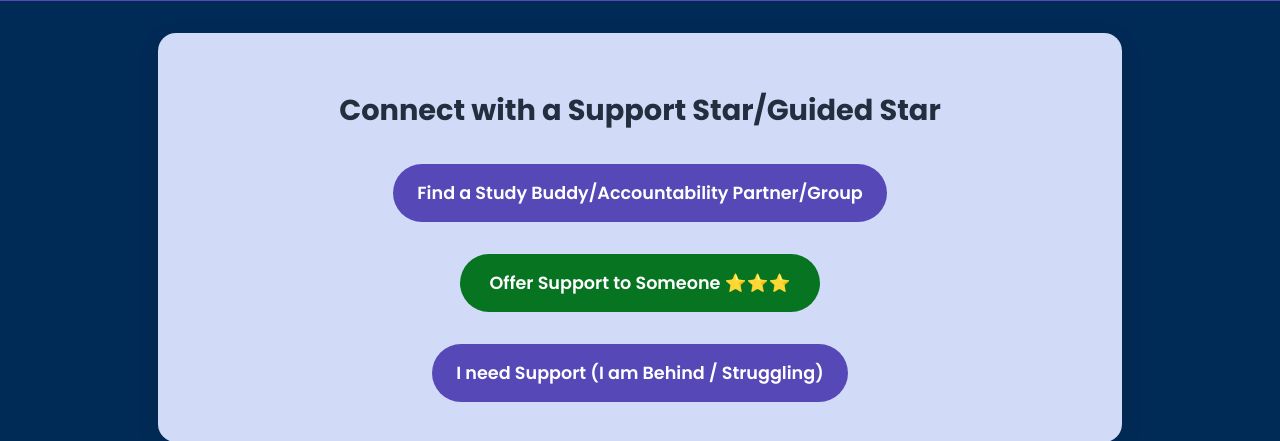
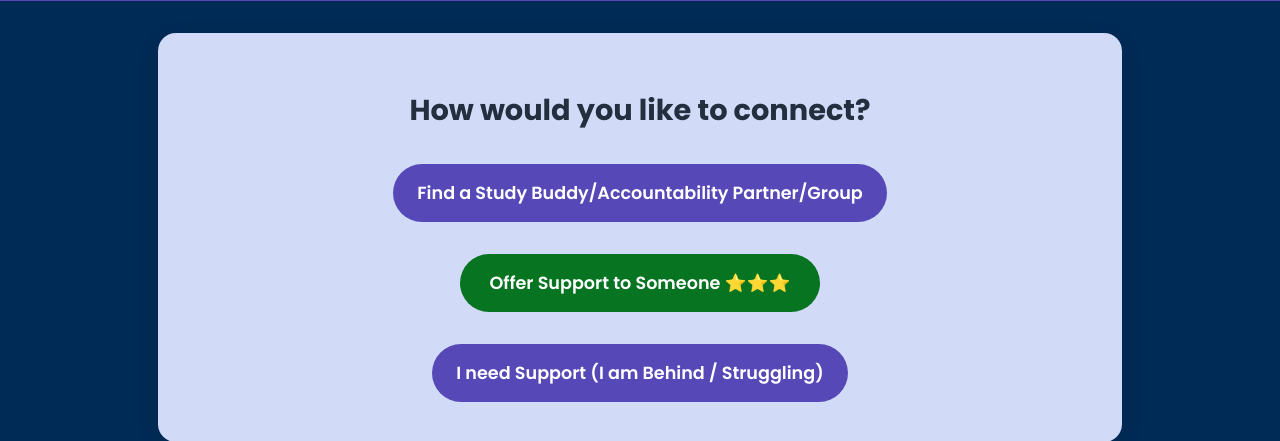
Before and after one commit to chuqudee-sand/alx-aice-peerfinder, a Flask app: page / in a window 1280 px wide. Shown: the part 476-917 px from the top of the page. Run offline with Flask 3, Linux system fonts and the light colour scheme; some libraries are stand-ins or nearby versions.

Commit message:
Update landing.html

```diff
--- a/templates/landing.html
+++ b/templates/landing.html
@@ -305,7 +305,7 @@
 
     <!-- New connection options section. Uncomment this after week 5 -->
     <div class="connect-section">
-    <h2>Connect with a Support Star/Guided Star</h2>
+    <h2>How would you like to connect?</h2>
     <div class="connect-buttons">
         <a href="{{ url_for('start_form', connection_type='find') }}">Find a Study Buddy/Accountability Partner/Group</a>
         <a href="{{ url_for('start_form', connection_type='offer') }}" class="offer-support">
```
